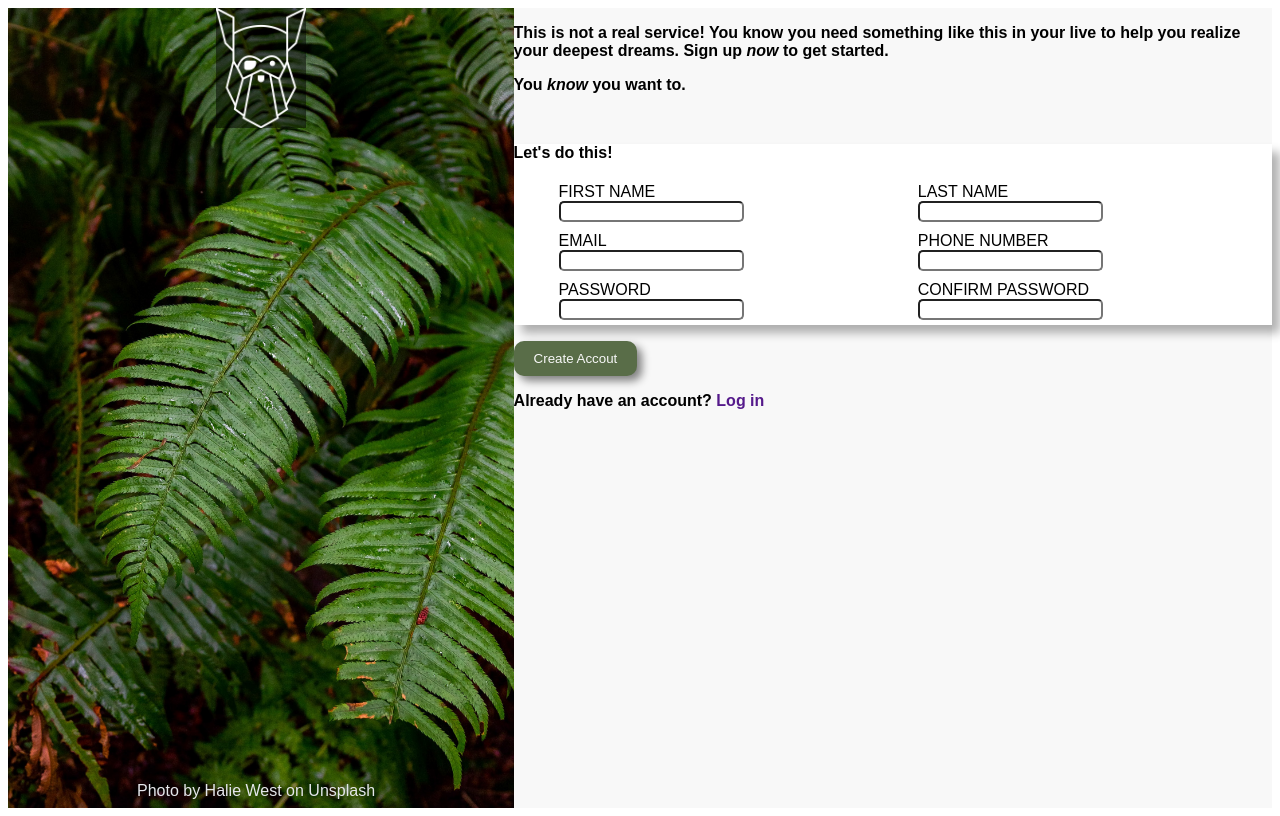
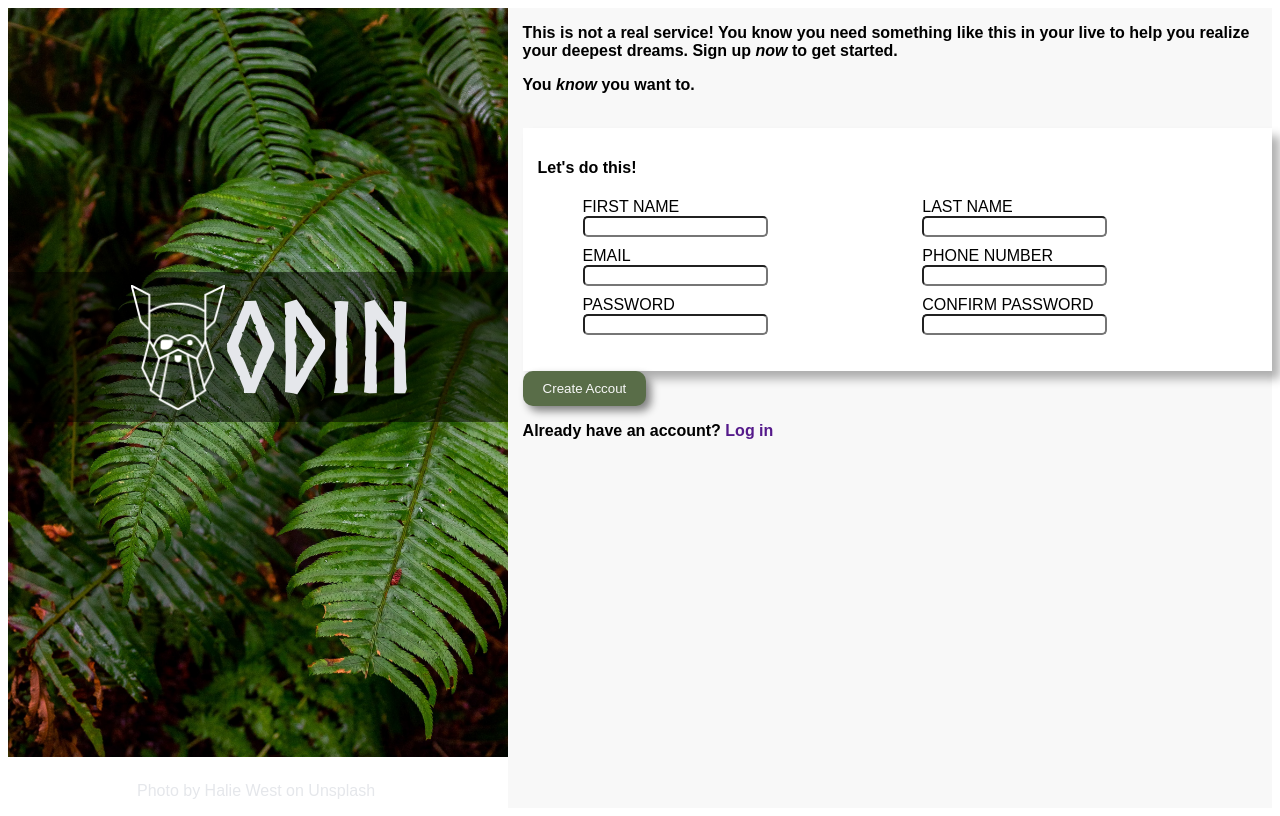
Before and after one commit to Rxanadu/odin-sign-up-form, a plain HTML site: page index.html in a window 1280 px wide. Drawn offline with Linux system fonts and the light colour scheme.

Commit message:
Updated logo section (css)

```diff
--- a/index.html
+++ b/index.html
@@ -17,6 +17,7 @@
             <img src="./images/halie-west-25xggax4bSA-unsplash.jpg" alt="image of palm tree leaf">
             <div class="logo">
                 <img src="./images/odin-lined.png" alt="odin project logo">
+                <p>ODIN</p>
             </div>
             <div class="footer">Photo by <span>Halie West</span> on <span>Unsplash</span></div>
         </div>
--- a/master.css
+++ b/master.css
@@ -1,7 +1,12 @@
+@font-face {
+  font-family: 'Norse-Bold';
+  src: url(./fonts/Norse-Bold.otf);
+}
+
 /*Body Content*/
 .content {
-  font-family: "Norse-Bold", sans-serif;
-  src: "./images/Norse-Bold.otf";
+  font-family: sans-serif;
+
 
   display: flex;
   height: 100vh;
@@ -15,9 +20,9 @@
 }
 
 .page-bg > img {
-  position: fixed;
-  max-width: 100%;
-  max-height: 100vh;
+  position: absolute;
+  width: 100%;
+  height: auto;
 }
 
 .logo{
@@ -26,10 +31,22 @@
   height:120px;
   display: flex;
   justify-content: center;
+  align-items: center;
+  background-color: rgba(0, 0, 0, 0.5);
+
+  top: 33%;
+  padding: 15px;
 }
 
 .logo>img{
-  background-color: rgba(0, 0, 0, 0.5);
+  height:125px;
+}
+
+.logo>p{
+  color: #e5e7eb;
+  font-family: 'Norse-Bold', sans-serif;
+  font-size: 125px;
+  text-align: center;
 }
 
 .page-bg > .footer {
@@ -52,6 +69,8 @@ p > span {
   max-width: 60%;
   max-height: 100vh;
   position: relative;
+
+  padding-left: 15px;
 }
 
 .form-content {
@@ -59,6 +78,7 @@ p > span {
   box-shadow: 8px 8px 9px rgba(0, 0, 0, 0.3);
   -webkit-box-shadow: 8px 8px 9px rgba(0, 0, 0, 0.3);
   -moz-box-shadow: 8px 8px 9px rgba(0, 0, 0, 0.3);
+  padding: 15px;
 }
 
 ul {
@@ -77,7 +97,6 @@ label {
 }
 
 input {
-  /* border: 1px solid #E5E7EB; */
   border-radius: 5px;
   display: flex;
   flex-direction: column;
```
